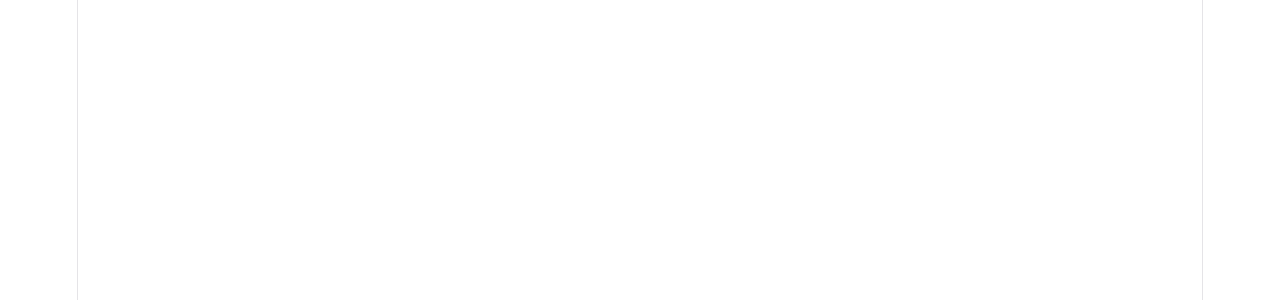
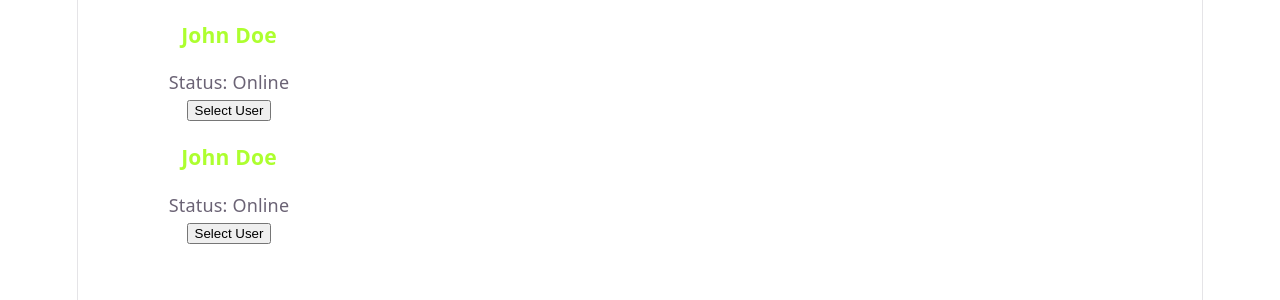
Before and after one commit to Feoor/pm4-laboratory-works, a Vue app: page / in a window 1280 px wide. Shown: the top 300 px of the page. Built offline with nearby package versions, Linux system fonts and the light colour scheme.

Commit message:
feat: add UserCard component and user selection functionality

```diff
--- a/src/App.vue
+++ b/src/App.vue
@@ -1,17 +1,18 @@
 <script setup>
 import { ref } from 'vue'
 
+const firstUserStatus = ref('Online')
 
+const handleSelectUser = (userName) => {
+  alert(`Вы выбрали пользователя: ${userName}`)
+}
 </script>
 
 <template>
-  <!-- 1 Задание  -->
-
   <!-- 2 Задание -->
+  <UserCard userName="John Doe" :userStatus="firstUserStatus"/>
 
   <!-- 3 Задание -->
+  <UserCard userName="John Doe" :userStatus="firstUserStatus" @select-user="handleSelectUser"/>
 
-  <!-- 4 Задание -->
-
-  <!-- 5 Задание -->
 </template>
--- /dev/null
+++ b/src/components/UserCard.vue
@@ -0,0 +1,31 @@
+<script setup>
+import { ref, defineProps, defineEmits } from 'vue';
+
+const props = defineProps(['userName', 'userStatus'])
+const emit = defineEmits(['select-user'])
+
+const selectUser = () => {
+  emit('select-user', props.userName);
+}
+</script>
+
+<template>
+<div class="user-card">
+  <h3>{{ props.userName }}</h3>
+  <p>Status: {{ props.userStatus }}</p>
+  <button @click="selectUser">Select User</button>
+</div>
+</template>
+
+<style scoped>
+.user-card {
+  width: 300px;
+  border: 1px solid white;
+  border-radius: 10px;
+}
+
+h3 {
+  color: greenyellow;
+  text-align: center;
+}
+</style>
--- a/src/main.js
+++ b/src/main.js
@@ -1,7 +1,11 @@
 import { createApp } from 'vue'
 import './style.css'
 import App from './App.vue'
+import UserCard from "./components/UserCard.vue";
 
 const app = createApp(App);
 app.config.globalProperties.$version = '1.0';
+
+app.component('UserCard', UserCard);
+
 app.mount('#app');
```
